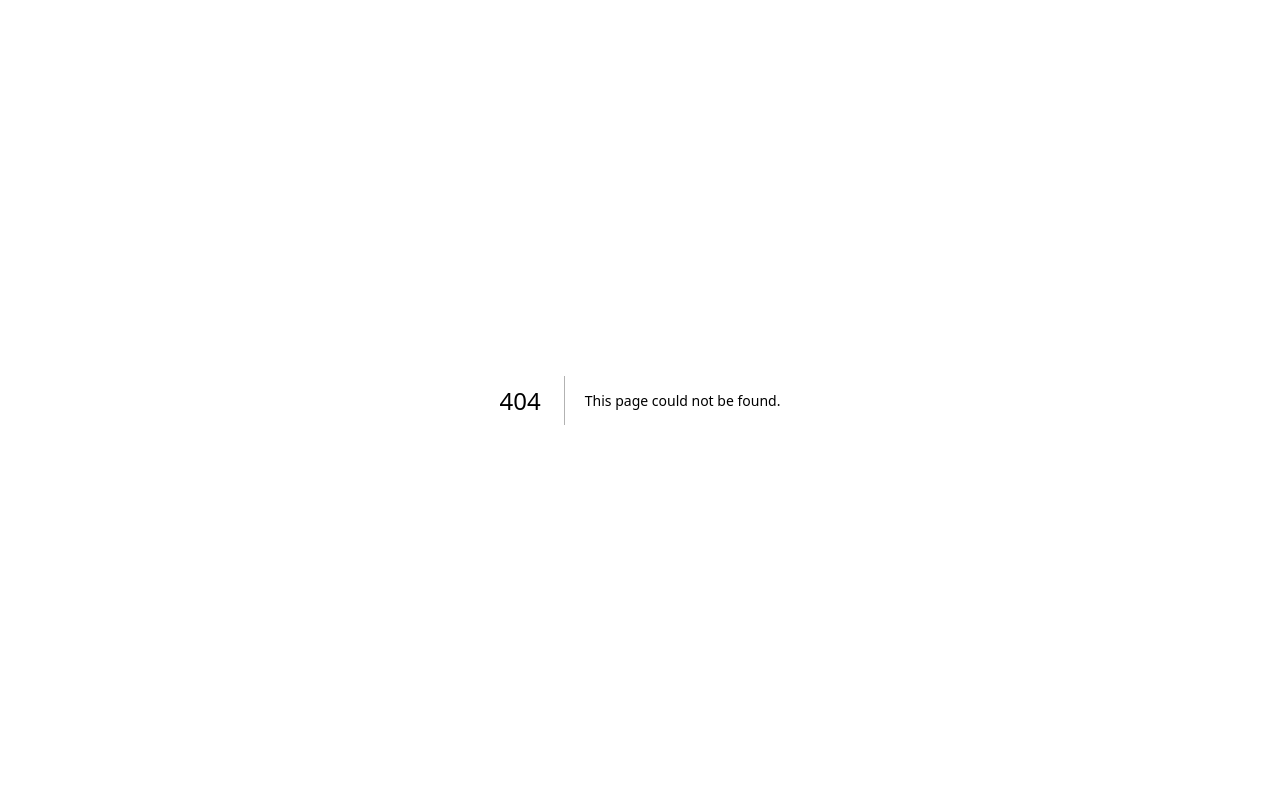
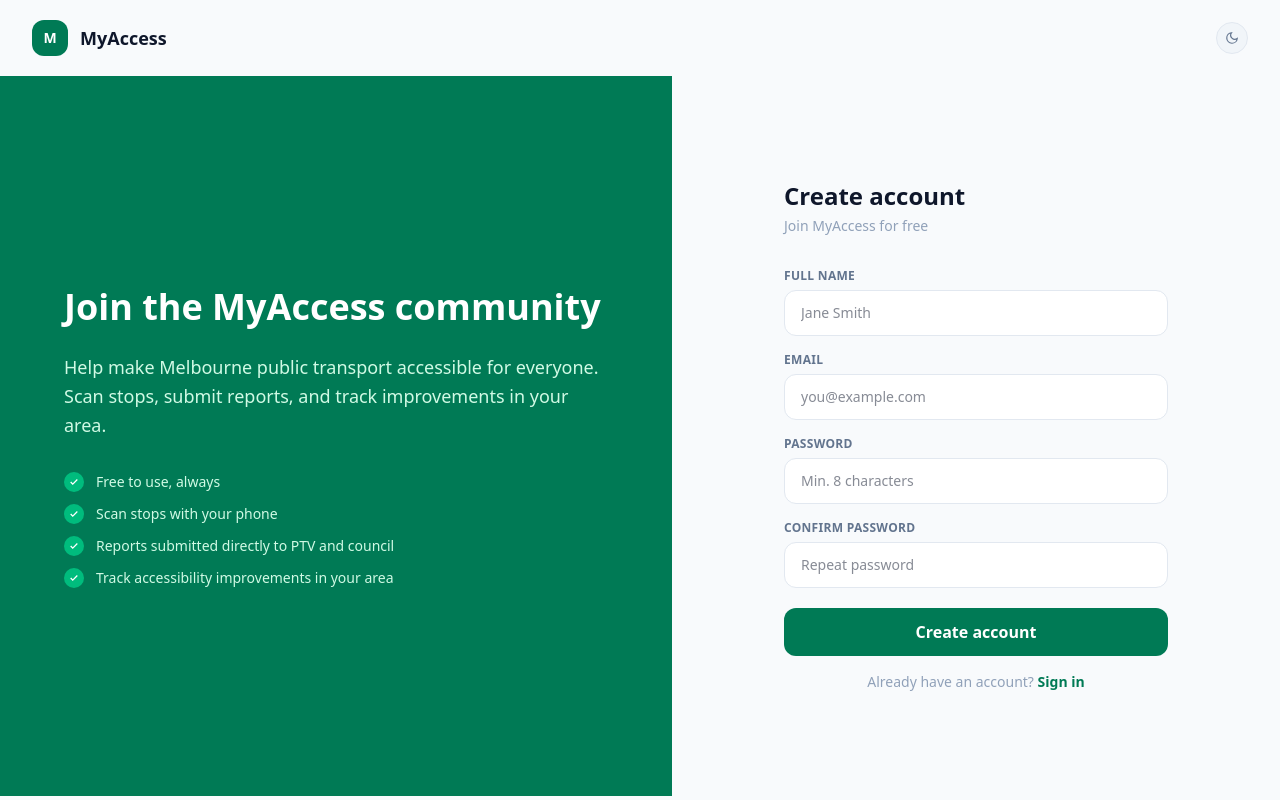
Before and after one commit to Akshaddd/capstone_cvaa, a Next.js app in the folder frontend/: page /d-register in a window 1280 px wide. Before the commit this address had no page. Built offline with nearby package versions, Linux system fonts and the light colour scheme.

Commit message:
feat: add desktop register page

```diff
--- /dev/null
+++ b/frontend/app/d-register/page.tsx
@@ -0,0 +1,112 @@
+"use client";
+
+import { useState } from "react";
+import { ThemeToggle } from "../shared-desktop";
+
+export default function DesktopRegisterPage() {
+  const [name,     setName]     = useState("");
+  const [email,    setEmail]    = useState("");
+  const [password, setPassword] = useState("");
+  const [confirm,  setConfirm]  = useState("");
+  const [error,    setError]    = useState("");
+
+  function handleRegister() {
+    if (!name.trim())         { setError("Please enter your name.");                  return; }
+    if (!email.trim())        { setError("Please enter your email.");                 return; }
+    if (password.length < 8)  { setError("Password must be at least 8 characters."); return; }
+    if (password !== confirm)  { setError("Passwords do not match.");                 return; }
+    window.location.href = "/d-home";
+  }
+
+  return (
+    <div className="min-h-screen bg-slate-50 dark:bg-slate-950 text-slate-900 dark:text-slate-100">
+
+      <header className="flex items-center justify-between px-8 py-5">
+        <a href="/d-landing" className="flex items-center gap-3">
+          <div className="w-9 h-9 bg-emerald-700 rounded-xl flex items-center justify-center text-white font-bold text-sm">M</div>
+          <span className="text-lg font-bold text-slate-900 dark:text-white">MyAccess</span>
+        </a>
+        <ThemeToggle />
+      </header>
+
+      <div className="flex min-h-[calc(100vh-80px)]">
+
+        <div className="hidden lg:flex flex-1 bg-emerald-700 flex-col justify-center p-16">
+          <h1 className="text-4xl font-bold text-white leading-tight mb-6">
+            Join the MyAccess community
+          </h1>
+          <p className="text-emerald-100 text-lg leading-relaxed mb-8">
+            Help make Melbourne public transport accessible for everyone. Scan stops, submit reports, and track improvements in your area.
+          </p>
+          <div className="flex flex-col gap-3">
+            {[
+              "Free to use, always",
+              "Scan stops with your phone",
+              "Reports submitted directly to PTV and council",
+              "Track accessibility improvements in your area",
+            ].map((point) => (
+              <div key={point} className="flex items-center gap-3">
+                <div className="w-5 h-5 rounded-full bg-emerald-500 flex items-center justify-center flex-shrink-0">
+                  <svg width="10" height="10" viewBox="0 0 24 24" fill="none" stroke="white" strokeWidth="3">
+                    <path d="M20 6L9 17l-5-5" />
+                  </svg>
+                </div>
+                <p className="text-emerald-100 text-sm">{point}</p>
+              </div>
+            ))}
+          </div>
+        </div>
+
+        <div className="flex flex-1 items-center justify-center p-8">
+          <div className="w-full max-w-sm">
+            <h2 className="text-2xl font-bold text-slate-900 dark:text-white mb-1">Create account</h2>
+            <p className="text-sm text-slate-400 dark:text-slate-500 mb-8">Join MyAccess for free</p>
+
+            <div className="flex flex-col gap-4">
+              {[
+                { label: "Full name",         val: name,     set: setName,     type: "text",     placeholder: "Jane Smith"          },
+                { label: "Email",             val: email,    set: setEmail,    type: "text",     placeholder: "you@example.com"     },
+                { label: "Password",          val: password, set: setPassword, type: "password", placeholder: "Min. 8 characters"   },
+                { label: "Confirm password",  val: confirm,  set: setConfirm,  type: "password", placeholder: "Repeat password"     },
+              ].map(({ label, val, set, type, placeholder }) => (
+                <div key={label}>
+                  <label className="block text-xs font-semibold uppercase tracking-wide text-slate-500 dark:text-slate-400 mb-1.5">
+                    {label}
+                  </label>
+                  <input
+                    type={type}
+                    value={val}
+                    onChange={(e) => { set(e.target.value); setError(""); }}
+                    placeholder={placeholder}
+                    autoCapitalize="none"
+                    className="w-full bg-white dark:bg-slate-800 border border-slate-200 dark:border-slate-700 rounded-xl px-4 py-3 text-sm text-slate-900 dark:text-white outline-none focus:border-emerald-600"
+                  />
+                </div>
+              ))}
+
+              {error && (
+                <p className="text-sm text-red-600 dark:text-red-400 bg-red-50 dark:bg-red-950 border border-red-200 dark:border-red-800 rounded-xl px-4 py-3">
+                  {error}
+                </p>
+              )}
+
+              <button
+                onClick={handleRegister}
+                className="w-full bg-emerald-700 text-white font-semibold py-3 rounded-xl hover:bg-emerald-800 mt-1"
+              >
+                Create account
+              </button>
+
+              <p className="text-center text-sm text-slate-400 dark:text-slate-500">
+                Already have an account?{" "}
+                <a href="/d-login" className="text-emerald-700 dark:text-emerald-400 font-semibold">
+                  Sign in
+                </a>
+              </p>
+            </div>
+          </div>
+        </div>
+      </div>
+    </div>
+  );
+}
```
